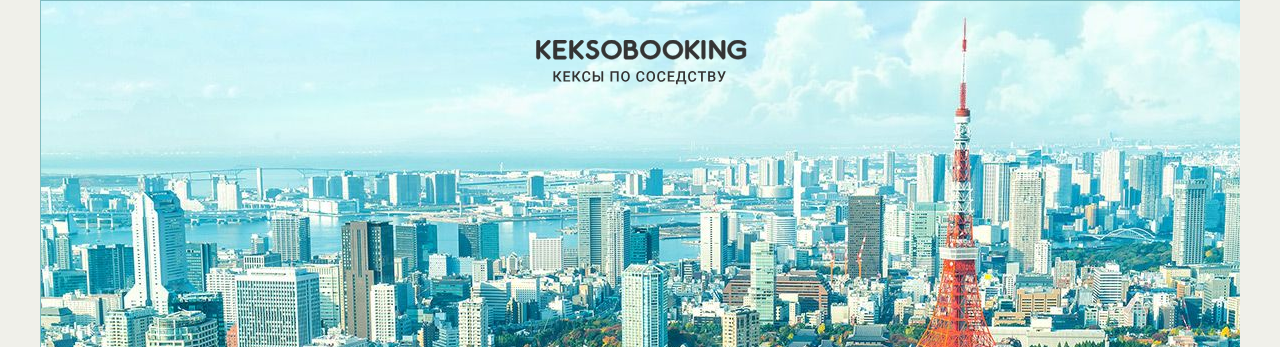
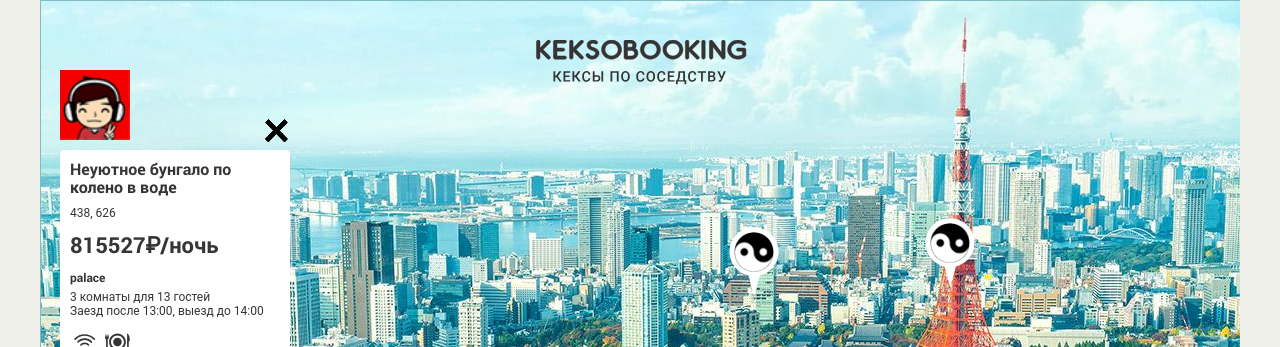
Before and after one commit to mybalu/174636-keksobooking, a website: page index.html in a window 1280 px wide. Shown: the top 347 px of the page. Drawn offline with Linux system fonts and the light colour scheme; files whose address does not match are found by name.

Commit message:
Почти закончил данное задание, но есть большие сомнения в моей адекватности) Смущает обилие переменных и не до конца понимаю - не сделал ли я лишнюю работу, генерируя случайные данные везде, где надо и не надо..

```diff
--- a/index.html
+++ b/index.html
@@ -264,6 +264,6 @@
 
     <button type="button" class="map__pin" style="left: 200px; top: 400px;"><img src="img/avatars/user07.png" width="40" height="40" draggable="false" alt="Метка объявления"></button>
   </template>
-<script src='file:///C:/Users/Павел/Documents/174636-keksobooking/js/map.js'></script><!--Не забыть поменять протокол на относительный-->
+<script src='/js/map.js'></script><!--Не забыть поменять протокол на относительный-->
 </body>
 </html>
--- a/js/map.js
+++ b/js/map.js
@@ -1,8 +1,19 @@
 'use strict';
 var giveMeRandom = function (min, max) {
   max++;
-  return Math.random() * (max - min) + min;
+  return Math.floor(Math.random() * (max - min) + min);
 };
+var toShuffleArr = function (arr) {
+  var randomIndex = giveMeRandom(0, arr.length-1); // случайный индекс
+  var tempVar;
+  for (var l = 0; l < arr.length; l++) {
+    /* меняем местами случайный элемент массива с последним */
+    tempVar = arr[randomIndex];
+    arr[randomIndex] = arr[arr.length-1];
+    arr[arr.length-1] = tempVar;
+  }
+  return arr;
+}
 var advertsTemplate = [
   {"author": {
     "avatar": ["img/avatars/user01.png", "img/avatars/user02.png", "img/avatars/user03.png", "img/avatars/user04.png", "img/avatars/user05.png", "img/avatars/user06.png", "img/avatars/user07.png", "img/avatars/user08.png"]
@@ -26,6 +37,7 @@ var advertsTemplate = [
     },
     "guests": function () {
       var randomGuests = giveMeRandom(1, 20);
+      return randomGuests;
     },
     "checkin": ["12:00", "13:00", "14:00"],
     "checkout": ["12:00", "13:00", "14:00"],
@@ -47,3 +59,80 @@ var advertsTemplate = [
 
 var map = document.querySelector('.map');
 map.classList.remove('map--faded');
+
+var similarCard = document.querySelector('template').content.querySelector('.map__card.popup');// Это шаблон поп-апа карточки
+var similarMapPin = document.querySelector('template').content.querySelector('.map__pin');// Это шаблон кнопки-аватара
+var allPins = document.querySelector('.map__pins');// Это блок, куда нужно вставлять все-все готовые метки
+var fragmentForAllPins = document.createDocumentFragment();// Фрагмент, в который вставятся все метки и карточки
+
+// Тут клонирую метки из шаблона
+for (var i = 0, max = advertsTemplate[0].author.avatar.length; i < max; i++) {
+  var card = similarCard.cloneNode(true);// одно из описаний объекта аренды
+  var mapPin = similarMapPin.cloneNode(true);
+  var offer = advertsTemplate[1].offer;
+  card.querySelector('.popup__avatar').setAttribute('src', advertsTemplate[0].author.avatar[i]);
+  card.querySelector('.popup__title').textContent = offer.title[i];
+  card.querySelector('.popup__text--address').textContent = offer.address();
+  card.querySelector('.popup__text--price').innerHTML = offer.price() + '&#x20bd;<span>/ночь</span>';
+  card.querySelector('.popup__type').textContent = offer.type[giveMeRandom(0, 3)];
+  card.querySelector('.popup__text--capacity').textContent = offer.rooms() + ' комнаты для ' + offer.guests() + ' гостей';
+  card.querySelector('.popup__text--time').textContent = 'Заезд после ' + offer.checkin[giveMeRandom(0, 2)] + ', выезд до ' + offer.checkout[giveMeRandom(0, 2)];
+  var featuresBox = card.querySelector('.popup__features');
+  var featuresList = card.querySelectorAll('.popup__feature');
+  var featuresCount = giveMeRandom(1, featuresList.length);
+  if (featuresCount < featuresList.length) {
+    for (var k = featuresList.length - 1; k >= featuresCount; k--) {
+      featuresBox.removeChild(featuresList[k]);
+    }
+  }
+  card.querySelector('.popup__description').textContent = '';
+
+  var photosBox = card.querySelector('.popup__photos');
+  var photoTemplate = card.querySelector('.popup__photo');
+  photosBox.removeChild(photoTemplate);
+  var photosData = offer.photos;
+  toShuffleArr(photosData);
+  for (var m = 0; m < photosData.length; m++) {
+    var newImg = photosBox.appendChild(photoTemplate.cloneNode());
+    newImg.setAttribute('src', photosData[m]);
+  };
+
+  var coordinate = advertsTemplate[2].location;
+  // Временное решение. mapPinStyle пока что не указывает острым концом, куда требуется. Исправить.
+  var mapPinStyle = 'left: ' + coordinate.x() + 'px; top: ' + coordinate.y() + 'px;';
+  mapPin.setAttribute('style', mapPinStyle);
+
+  // Вставляем все в документ
+  fragmentForAllPins.appendChild(card);
+  fragmentForAllPins.appendChild(mapPin);
+}
+// pageHeading.setAttribute('style', 'background: red;');
+// И вставляю их в разметку
+allPins.appendChild(fragmentForAllPins);
+
+// <template>
+// <article class="map__card popup">
+//   <img src="img/avatars/user01.png" class="popup__avatar" width="70" height="70" alt="Аватар пользователя">
+//   <button type="button" class="popup__close">Закрыть</button>
+//   <h3 class="popup__title">Уютное гнездышко для молодоженов</h3>
+// <p class="popup__text popup__text--address">102-0082 Tōkyō-to, Chiyoda-ku, Ichibanchō, 14−3</p>
+// <p class="popup__text popup__text--price">5200&#x20bd;<span>/ночь</span></p>
+// <h4 class="popup__type">Квартира</h4>
+//   <p class="popup__text popup__text--capacity">2 комнаты для 3 гостей</p>
+// <p class="popup__text popup__text--time">Заезд после 14:00, выезд до 10:00</p>
+// <ul class="popup__features">
+//   <li class="popup__feature popup__feature--wifi"></li>
+//   <li class="popup__feature popup__feature--dishwasher"></li>
+//   <li class="popup__feature popup__feature--parking"></li>
+//   <li class="popup__feature popup__feature--washer"></li>
+//   <li class="popup__feature popup__feature--elevator"></li>
+//   <li class="popup__feature popup__feature--conditioner"></li>
+//   </ul>
+//   <p class="popup__description">Великолепная квартира-студия в центре Токио. Подходит как туристам, так и бизнесменам. Квартира полностью укомплектована и недавно отремонтирована.</p>
+// <div class="popup__photos">
+//   <img src="" class="popup__photo" width="45" height="40" alt="Фотография жилья">
+//   </div>
+//   </article>
+//
+//   <button type="button" class="map__pin" style="left: 200px; top: 400px;"><img src="img/avatars/user07.png" width="40" height="40" draggable="false" alt="Метка объявления"></button>
+//   </template>
```
Lines whose indentation alone changed are shown as unchanged.
